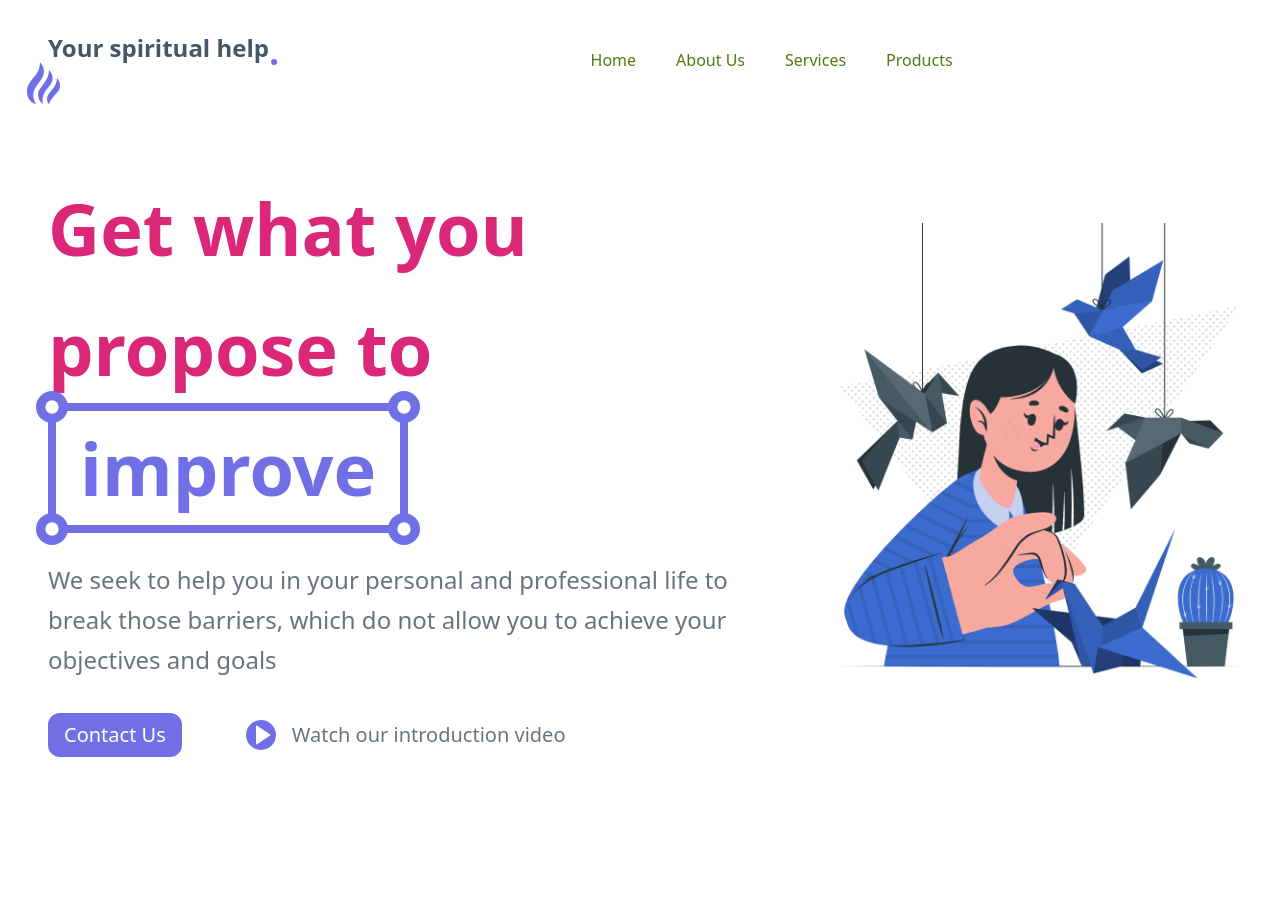
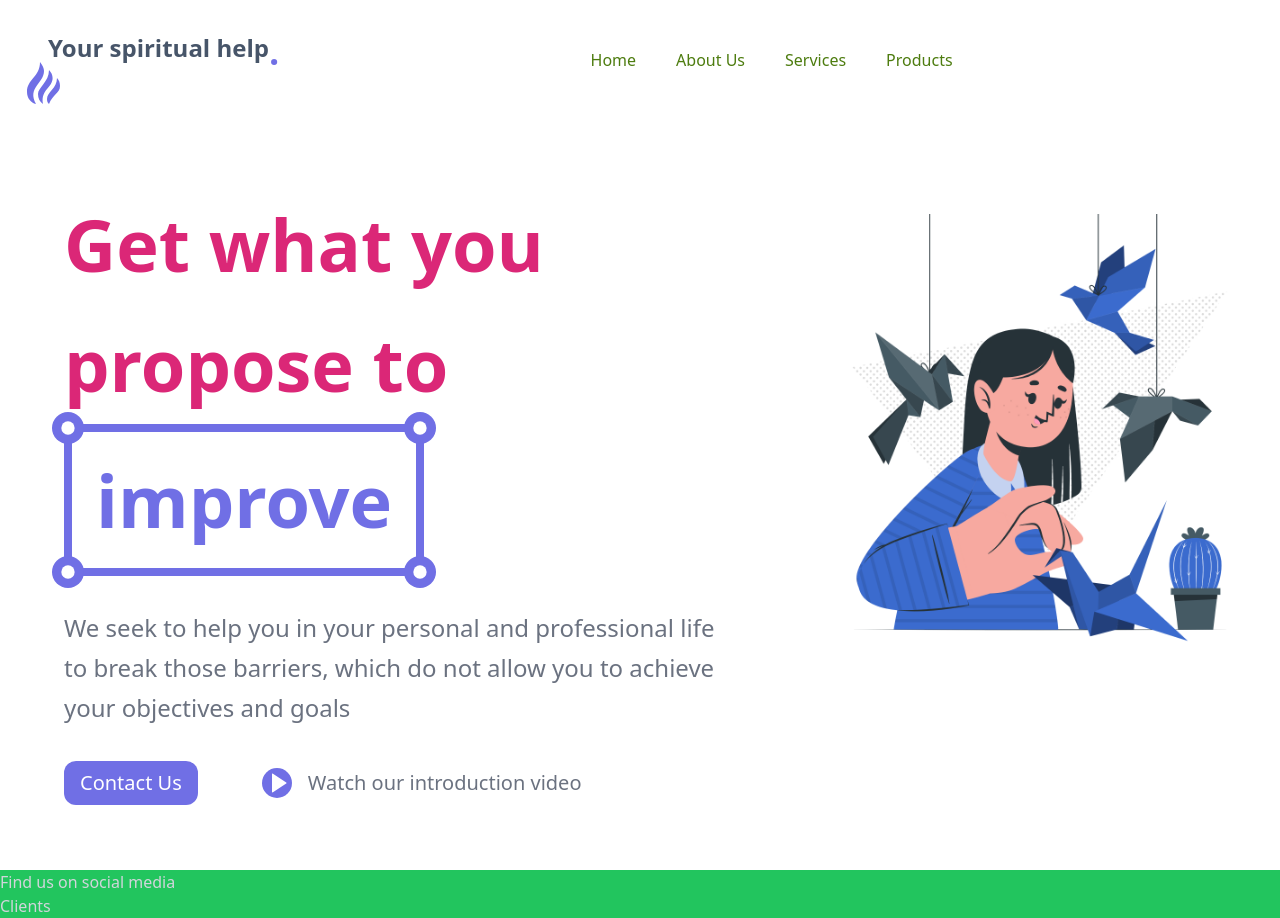
Before and after one commit to RikardoAkosta/emprendimientobarajas, a React (Vite) app: page / in a window 1280 px wide. Before the commit the page ends 806 px from the top, so only its background shows below. Built offline with nearby package versions, Linux system fonts and the light colour scheme.

Commit message:
se termina el header y se empieza hacer las demas secciones

```diff
--- a/src/App.jsx
+++ b/src/App.jsx
@@ -1,3 +1,4 @@
+import Clients from "./components/Clients";
 import Header from "./components/Header";
 import Hero from "./components/Hero";
 
@@ -7,6 +8,7 @@ function App() {
     <div>
       <Header />
       <Hero />
+      <Clients/>
     </div>
 
 
@@ -14,4 +16,5 @@ function App() {
 
 }
 
+
 export default App;
--- /dev/null
+++ b/src/components/Clients.jsx
@@ -0,0 +1,9 @@
+import React from 'react'
+
+function Clients() {
+  return <div className='bg-green-500'>
+    <h1>Find us on social media</h1>Clients</div>
+
+}
+
+export default Clients
--- a/src/components/Hero.jsx
+++ b/src/components/Hero.jsx
@@ -3,13 +3,13 @@ import { RiCheckboxBlankCircleFill, RiPlayFill } from "react-icons/ri";
 
 const Hero = () => {
   return (
-    <section className="min-h-[85vh] grid grid-cols-1 md:grid-cols-8">
+    <section className="min-h-[85vh] grid grid-cols-1 xl:grid-cols-8">
       {/* Informacion */}
-      <div className="md:col-span-5 flex items-center justify-center p-12">
+      <div className="md:col-span-5 flex items-center justify-center p-12 xl:p-16">
         <div className="flex flex-col gap-8">
           <h1 className="text-7xl text-tertiary font-bold leading-[7.5rem]">
             Get what you propose to{" "}
-            <span className="text-primary py-2 px-6 border-8 border-primary relative">
+            <span className="text-primary py-2 px-6 border-8 border-primary relative inline-block">
               improve
               <RiCheckboxBlankCircleFill className="text-white text-base absolute -left-5 -top-5 p-2 bg-primary rounded-full box-content" />
               <RiCheckboxBlankCircleFill className="text-white text-base absolute -right-5 -top-5 p-2 bg-primary rounded-full box-content" />
@@ -22,18 +22,23 @@ const Hero = () => {
             those barriers, which do not allow you to achieve your objectives
             and goals
           </p>
-          <div className="flex items-center gap-8">
-            <button className="bg-primary text-white py-2 px-4 rounded-xl text-xl ">
+          <div className="flex flex-col md:flex-row items-center gap-8">
+            <button className="w-full xl:w-auto bg-primary text-white py-2 px-4 rounded-xl text-xl ">
               Contact Us
             </button>
-            <button className="flex items-center gap-4 py-2 px-8 rounded-xl text-xl text-gray-500">
-              <RiPlayFill className="bg-primary text-white rounded-full box-center text-3xl"/>Watch our introduction video
+            <button className="w-full xl:w-auto flex items-center gap-4 py-2 px-8 rounded-xl text-xl text-gray-500">
+              <RiPlayFill className="bg-primary text-white rounded-full box-center text-3xl" />
+              Watch our introduction video
             </button>
           </div>
         </div>
       </div>
       <div className="md:col-span-3 flex items-center justify-center">
-        <img src="Origami bird-cuate.png" alt="Dibujo de origami" />
+        <img
+          src="Origami bird-cuate.png"
+          alt="Dibujo de origami"
+          className="w-[250px] h-[250px] md:w-[450px] md:h-[450px] object cover xl:-mt-28"
+        />
       </div>
     </section>
   );
```
Also changed, not shown: 1 other file (tests, documents, lock files or other folders).
